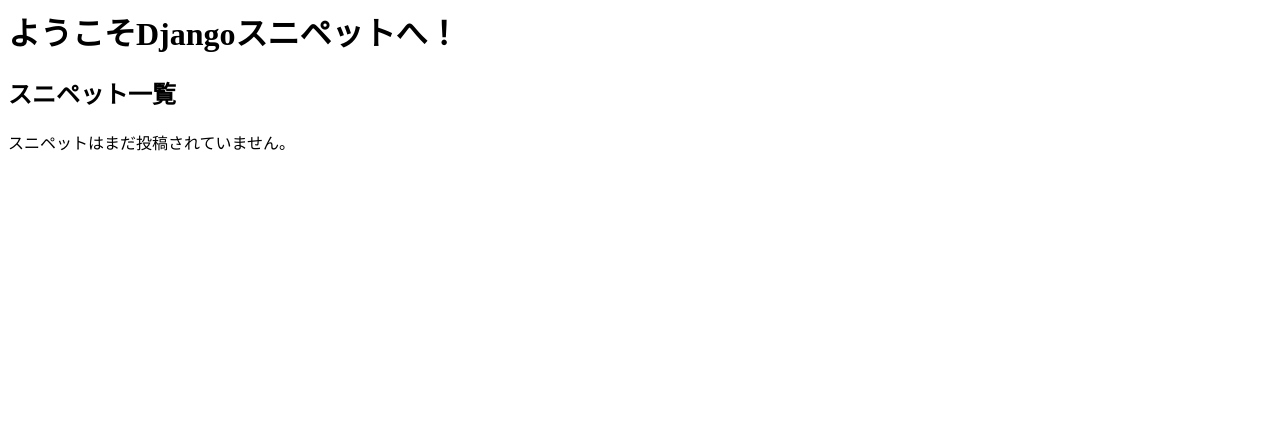
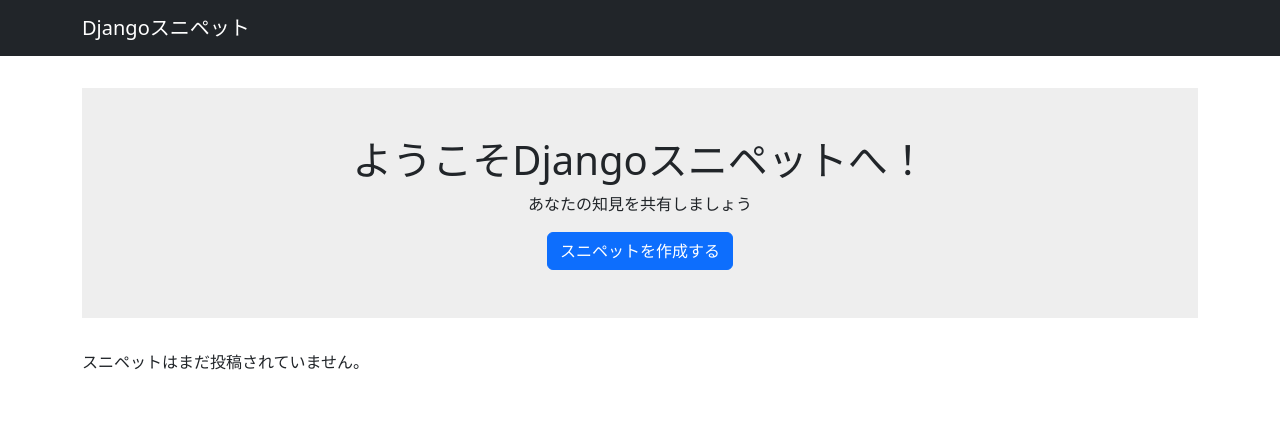
Before and after one commit to sunny-side-app/djangosnippets, a Django app: page / in a window 1280 px wide. Shown: the top 421 px of the page. Run offline with Django 5.2, Linux system fonts and the light colour scheme; data that the repository does not hold is empty; some libraries are stand-ins or nearby versions.

Commit message:
feat(ui): integrate bootstrap5 and apply CSS

```diff
--- a/djangosnippets/settings.py
+++ b/djangosnippets/settings.py
@@ -38,6 +38,7 @@ INSTALLED_APPS = [
     'django.contrib.messages',
     'django.contrib.staticfiles',
     'snippets.apps.SnippetsConfig',
+    'django_bootstrap5',
 ]
 
 MIDDLEWARE = [
@@ -55,7 +56,7 @@ ROOT_URLCONF = 'djangosnippets.urls'
 TEMPLATES = [
     {
         'BACKEND': 'django.template.backends.django.DjangoTemplates',
-        'DIRS': [],
+        'DIRS': [BASE_DIR / 'templates'],
         'APP_DIRS': True,
         'OPTIONS': {
             'context_processors': [
--- /dev/null
+++ b/requirements.txt
@@ -0,0 +1,3 @@
+django==5.2.6
+django-bootstrap5
+django-pygments-renderer
--- /dev/null
+++ b/snippets/static/snippets/css/style.css
@@ -0,0 +1,21 @@
+main {
+    padding: 2rem 0;
+}
+
+.welcome {
+    padding: 3rem 0;
+    margin-bottom: 2rem;
+    background-color: #eee;
+    align-items: center;
+    display: flex;
+    flex-direction: column;
+}
+
+.snippet-date {
+    margin-bottom: 1rem;
+}
+
+.source-code > .highlight {
+    padding: 1rem;
+    margin-bottom: 1rem;
+}
--- a/snippets/templates/snippets/top.html
+++ b/snippets/templates/snippets/top.html
@@ -1,11 +1,12 @@
-<html>
-<head>
-    <meta charset="utf-8">
-    <title>Djangoスニペット</title>
-</head>
-<body>
-    <h1>ようこそDjangoスニペットへ！</h1>
-    <h2>スニペット一覧</h2>
+{% extends "base.html" %}
+
+{% block main %}
+<div class="welcome">
+    <h1 class="title">ようこそDjangoスニペットへ！</h1>
+    <p class="subtitle">あなたの知見を共有しましょう</p>
+    <a class="btn btn-primary" href="{% url 'snippet_new' %}">スニペットを作成する</a>
+</div>
+
 {% if snippets %}
 <table class="table">
     <thead>
@@ -28,5 +29,4 @@
 {% else %}
 <p>スニペットはまだ投稿されていません。</p>
 {% endif %}
-</body>
-</html>
+{% endblock %}
--- /dev/null
+++ b/templates/base.html
@@ -0,0 +1,24 @@
+{% load static %}
+{% load django_bootstrap5 %}
+<html>
+<head>
+    <meta charset="utf-8">
+    <title>Djangoスニペット</title>
+    {% bootstrap_css %}
+    {% bootstrap_javascript %}
+    <link rel="stylesheet" href="{% static 'snippets/css/style.css' %}">
+    {% block extraheader %}{% endblock %}
+</head>
+<body>
+<nav class="navbar navbar-expand flex-md-row navbar-dark bg-dark">
+    <div class="container justify-content-between">
+        <a href="/" class="navbar-brand">Djangoスニペット</a>
+    </div>
+</nav>
+<main>
+    <div class="container">
+        {% block main %}{% endblock %}
+    </div>
+</main>
+</body>
+</html>
```
Also changed, not shown: snippets/templates/snippets/snippet_edit.html (+8 -11 lines), snippets/templates/snippets/snippet_new.html (+8 -11 lines). Lines whose indentation alone changed are shown as unchanged.
